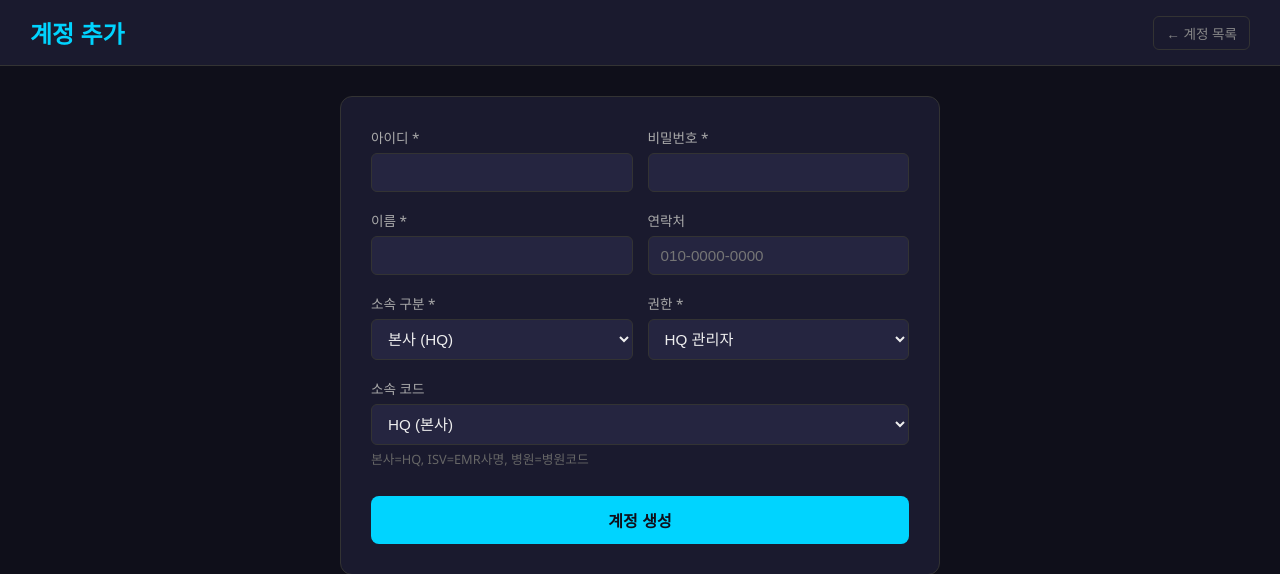
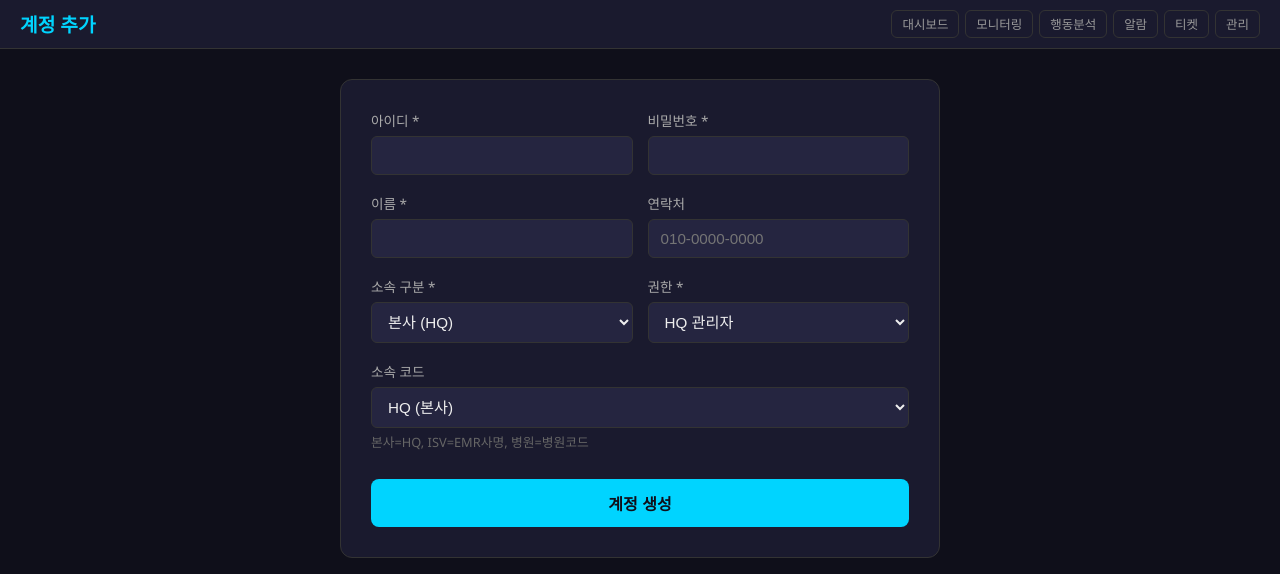
Before and after one commit to dolhanboss-han/kiosk-monitor, a Flask app: page /admin/user/add in a window 1280 px wide. Shown: the top 574 px of the page. Run offline with Flask 3, Linux system fonts and the light colour scheme; the visitor is signed in with stand-in values (Sample User, id 1); data that the repository does not hold is empty.

Commit message:
admin_user_form,executive,hospital_view,setup_monitor,usage_verify,editor 네비게이션 nav.html 교체 - 전체 완료

```diff
--- a/templates/admin_user_form.html
+++ b/templates/admin_user_form.html
@@ -26,9 +26,9 @@
     </style>
 </head>
 <body>
-    <div class="header">
-        <h1>{{ '계정 수정' if user else '계정 추가' }}</h1>
-        <a href="/admin/users">← 계정 목록</a>
+    <div class="header" style="background:#1a1a2e;padding:10px 20px;display:flex;justify-content:space-between;align-items:center;border-bottom:1px solid #333;">
+        <h1 style="font-size:1.2rem;color:#00d4ff;">{{ '계정 수정' if user else '계정 추가' }}</h1>
+        {% include 'nav.html' %}
     </div>
 
     <div class="form-container">
--- a/templates/editor.html
+++ b/templates/editor.html
@@ -104,7 +104,11 @@ body{background:#0a0a1a;color:#eee;font-family:'Segoe UI',sans-serif;display:fle
 <div id="add-widget-btn" onclick="showAddModal()">+ 커스텀 위젯 추가</div>
 </div>
 
-<div id="toolbar">
+<div style="position:fixed;top:0;left:0;right:0;z-index:2000;background:#111130;padding:6px 20px;display:flex;align-items:center;justify-content:space-between;border-bottom:1px solid #333;height:40px;">
+    <span style="font-size:1rem;font-weight:bold;color:#00d4ff">BSEYE Editor</span>
+    {% include 'nav.html' %}
+</div>
+<div id="toolbar" style="margin-top:40px">
 <button onclick="saveLayout()" class="btn-save">저장</button>
 <button onclick="previewLayout()" class="btn-preview">미리보기</button>
 <button onclick="clearCanvas()">추천 레이아웃</button>
--- a/templates/executive.html
+++ b/templates/executive.html
@@ -105,7 +105,7 @@ html,body{height:100%;overflow:hidden;font-family:'Inter',sans-serif;background:
 <body>
 <div class="page">
   <div class="hd">
-    <div class="logo"><em>BS</em>EYE <span style="font-size:0.82rem;font-weight:400;color:#a0b0c0;margin-left:6px">Executive Dashboard</span></div><a href="/" style="font-size:0.8rem;color:#00d4ff;text-decoration:none;margin-right:16px;border:1px solid #00d4ff44;padding:4px 12px;border-radius:6px">◀ 메인</a><a href="/hospital-view" style="font-size:0.8rem;color:#10b981;text-decoration:none;border:1px solid #10b98144;padding:4px 12px;border-radius:6px">병원뷰</a>
+    <div class="logo"><em>BS</em>EYE <span style="font-size:0.82rem;font-weight:400;color:#a0b0c0;margin-left:6px">Executive Dashboard</span></div>{% include 'nav.html' %}
     <div class="clk" id="clk"></div>
   </div>
   <div class="bd">
--- a/templates/hospital_view.html
+++ b/templates/hospital_view.html
@@ -101,7 +101,7 @@ html,body{height:100%;overflow:hidden;font-family:'Inter',sans-serif;background:
 <body>
 <div class="page">
   <div class="hd">
-    <div class="logo"><em>BS</em>EYE <span style="font-size:0.82rem;font-weight:400;color:#a0b0c0;margin-left:6px">Hospital Dashboard</span></div><a href="/" style="font-size:0.8rem;color:#00d4ff;text-decoration:none;margin-right:16px;border:1px solid #00d4ff44;padding:4px 12px;border-radius:6px">◀ 메인</a><a href="/executive" style="font-size:0.8rem;color:#f59e0b;text-decoration:none;border:1px solid #f59e0b44;padding:4px 12px;border-radius:6px">경영진</a>
+    <div class="logo"><em>BS</em>EYE <span style="font-size:0.82rem;font-weight:400;color:#a0b0c0;margin-left:6px">Hospital Dashboard</span></div>{% include 'nav.html' %}
 
   </div>
   <div class="main" id="mn">
--- a/templates/setup_monitor.html
+++ b/templates/setup_monitor.html
@@ -124,9 +124,8 @@ body{background:#0a0e1a;color:#c8d6e5;font-family:'Segoe UI',sans-serif;font-siz
     <h1>🔧 키오스크 설치 마법사</h1>
     <div class="links">
         <span class="gs gs-ready" id="gSt">준비</span>
-        <a href="/usage-verify">검증</a>
-        <a href="/monitoring">모니터링</a>
     </div>
+    {% include 'nav.html' %}
 </div>
 <div class="wrap">
     <div class="steps" id="stpTabs">
--- a/templates/usage_verify.html
+++ b/templates/usage_verify.html
@@ -109,7 +109,7 @@ body{background:#0a0e1a;color:#c8d6e5;font-family:'Segoe UI',sans-serif;font-siz
 <body>
 <div class="hd">
     <h1>🔍 BSEYE 현장 검증 대시보드</h1>
-    <div><a class="lnk" href="/usage">행동분석</a> &nbsp; <a class="lnk" href="/monitoring">모니터링</a> &nbsp; <span id="clk" style="color:#556;font-size:0.75rem"></span></div>
+    <div style="display:flex;align-items:center;gap:10px">{% include 'nav.html' %}<span id="clk" style="color:#556;font-size:0.75rem"></span></div>
 </div>
 <div class="ctrl">
     <label>날짜 <input type="date" id="dt"></label>
```
